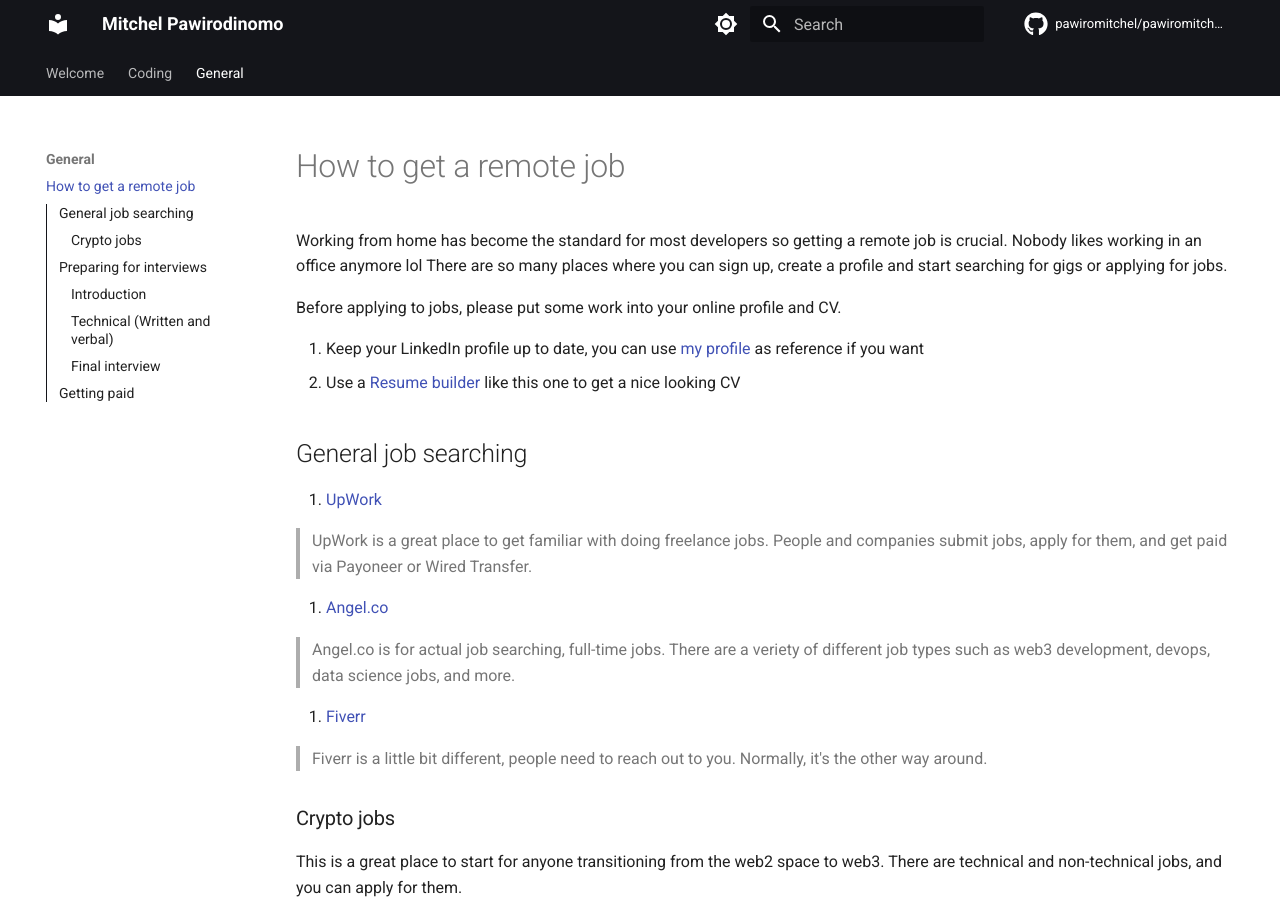
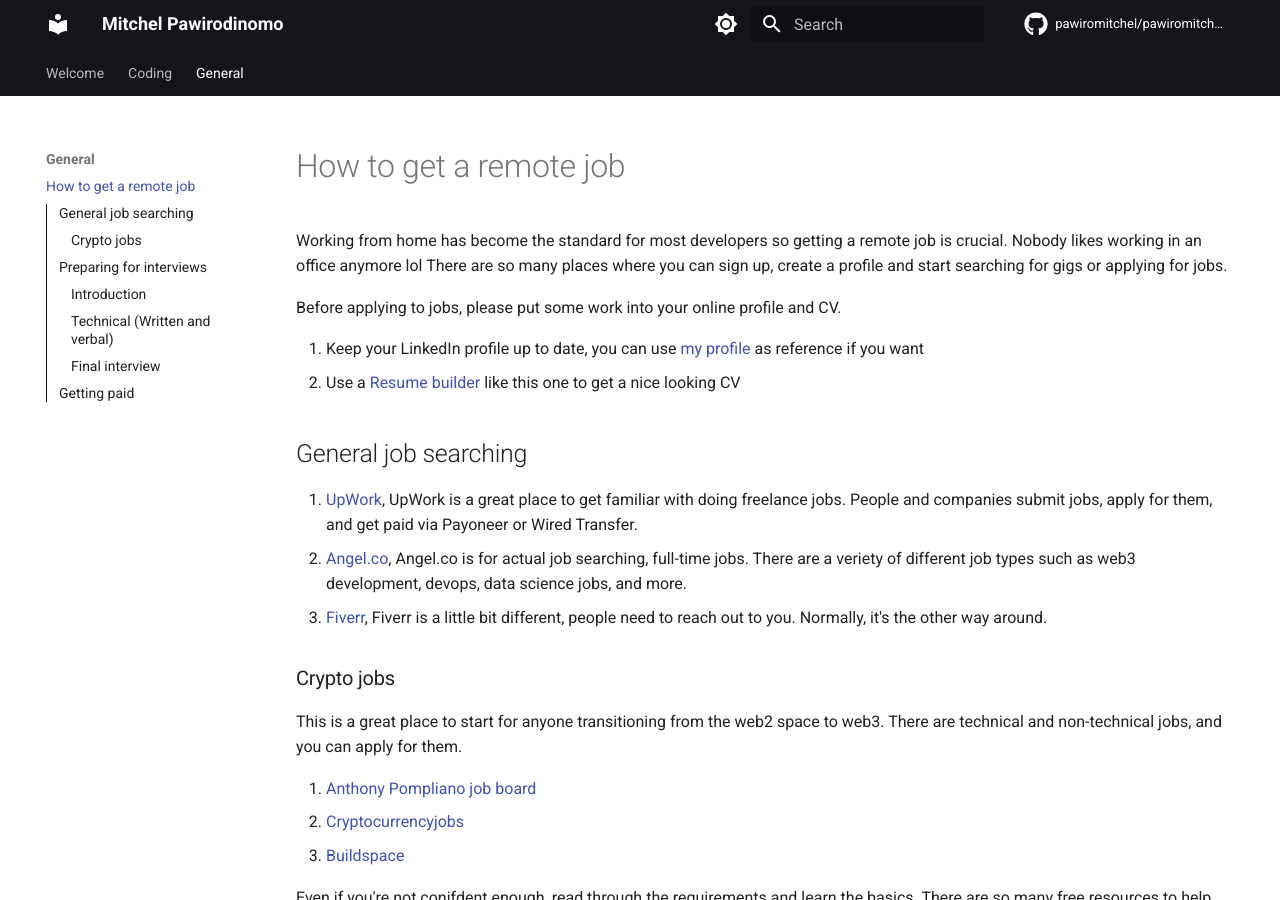
Before and after one commit to pawiromitchel/pawiromitchel.com, an MkDocs documentation site: the page built from docs/general/getting-a-remote-job.md, in a window 1280 px wide and 900 px high. Built offline with MkDocs 1.6.1 and Material for MkDocs 9.7.7, drawn with Linux system fonts in a browser that asks for light colours; emoji names are drawn with the system emoji font; comment, search, counter and statistics services are not loaded.

```diff
--- a/docs/general/getting-a-remote-job.md
+++ b/docs/general/getting-a-remote-job.md
@@ -14,17 +14,10 @@ Before applying to jobs, please put some work into your online profile and CV.
 2. Use a [Resume builder](https://rxresu.me/) like this one to get a nice looking CV
 
 ## General job searching
-1. [UpWork](https://upwork.com/)
 
-> UpWork is a great place to get familiar with doing freelance jobs. People and companies submit jobs, apply for them, and get paid via Payoneer or Wired Transfer.
-
-2. [Angel.co](https://angel.co/l/2xoy8S)
-
-> Angel.co is for actual job searching, full-time jobs. There are a veriety of different job types such as web3 development, devops, data science jobs, and more.
-
-3. [Fiverr](http://www.fiverr.com/s2/ff13bb51bd)
-
-> Fiverr is a little bit different, people need to reach out to you. Normally, it's the other way around.
+1. [UpWork](https://upwork.com/), UpWork is a great place to get familiar with doing freelance jobs. People and companies submit jobs, apply for them, and get paid via Payoneer or Wired Transfer.
+2. [Angel.co](https://angel.co/l/2xoy8S), Angel.co is for actual job searching, full-time jobs. There are a veriety of different job types such as web3 development, devops, data science jobs, and more.
+3. [Fiverr](http://www.fiverr.com/s2/ff13bb51bd), Fiverr is a little bit different, people need to reach out to you. Normally, it's the other way around.
 
 ### Crypto jobs
 This is a great place to start for anyone transitioning from the web2 space to web3. There are technical and non-technical jobs, and you can apply for them.
```
